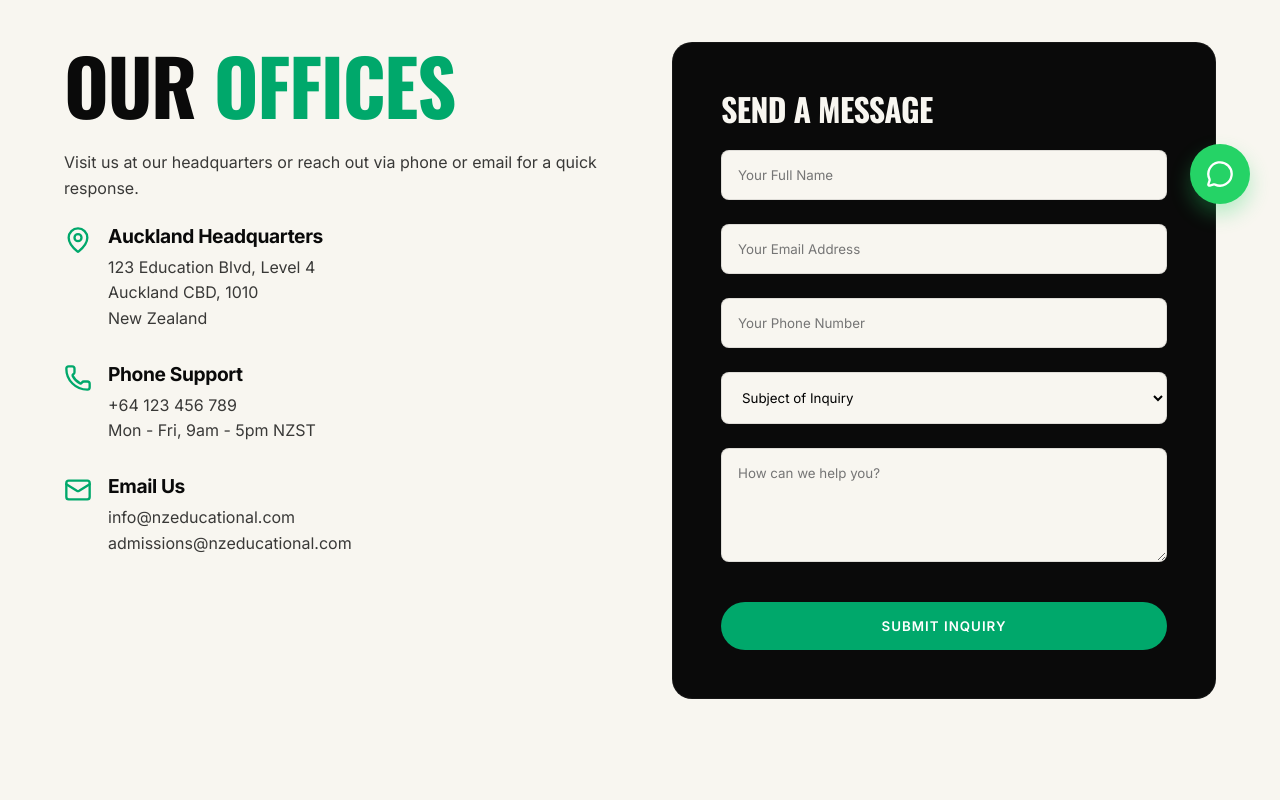
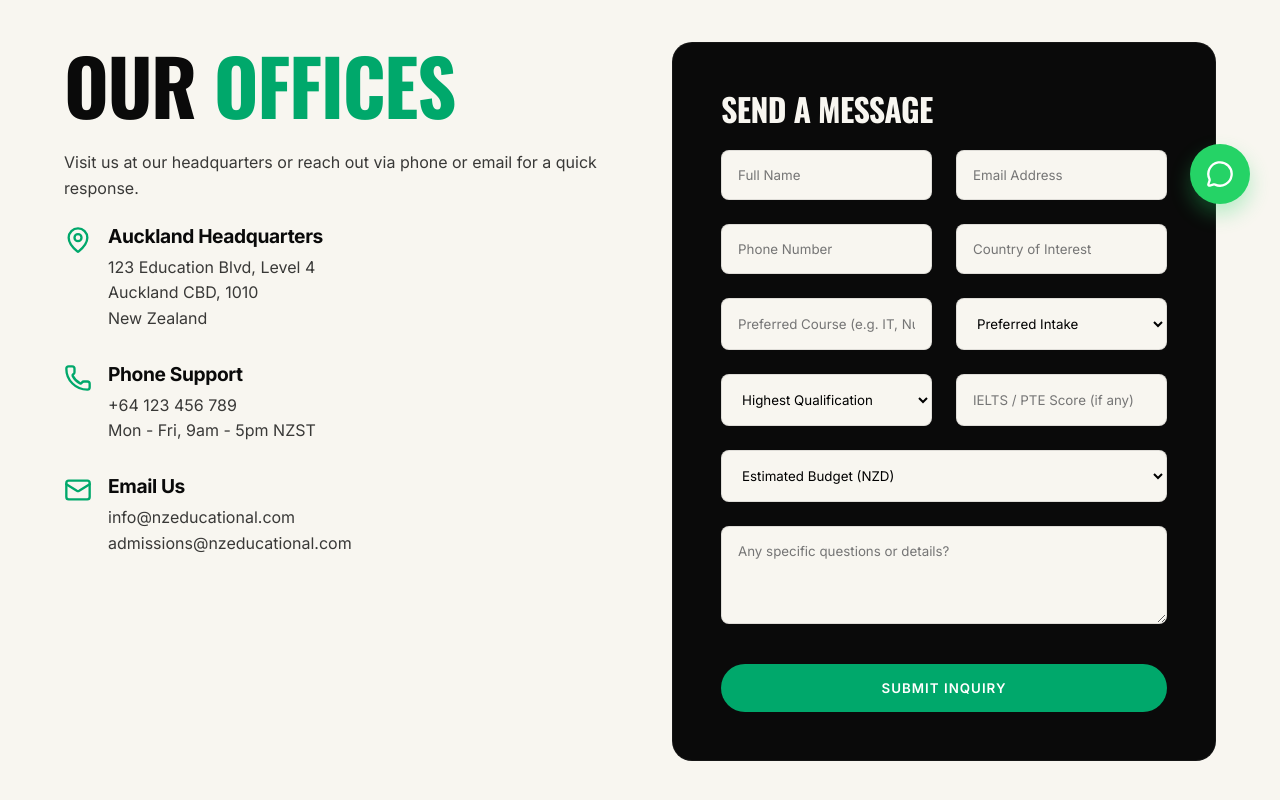
Before and after one commit to DUTCHBOYYOBHCTUD/joppy, a React (Vite) app: page /contact in a window 1280 px wide. Shown: the part 566-1366 px from the top of the page. Built offline with nearby package versions, Linux system fonts and the light colour scheme.

Commit message:
Support dual email templates for company and student

```diff
--- a/src/pages/Contact.jsx
+++ b/src/pages/Contact.jsx
@@ -15,20 +15,33 @@ const Contact = () => {
     setIsSubmitting(true);
     setSubmitStatus(null);
 
-    emailjs.sendForm(
+    // Send email to company
+    const sendToCompany = emailjs.sendForm(
       import.meta.env.VITE_EMAILJS_SERVICE_ID,
-      import.meta.env.VITE_EMAILJS_TEMPLATE_ID,
+      import.meta.env.VITE_EMAILJS_TEMPLATE_ID_COMPANY,
       form.current,
       import.meta.env.VITE_EMAILJS_PUBLIC_KEY
-    )
-    .then((result) => {
+    );
+
+    // Send auto-reply to student
+    const sendToStudent = emailjs.sendForm(
+      import.meta.env.VITE_EMAILJS_SERVICE_ID,
+      import.meta.env.VITE_EMAILJS_TEMPLATE_ID_STUDENT,
+      form.current,
+      import.meta.env.VITE_EMAILJS_PUBLIC_KEY
+    );
+
+    Promise.all([sendToCompany, sendToStudent])
+      .then(() => {
         setIsSubmitting(false);
         setSubmitStatus('success');
         e.target.reset();
-    }, (error) => {
+      })
+      .catch((error) => {
+        console.error("EmailJS Error:", error);
         setIsSubmitting(false);
         setSubmitStatus('error');
-    });
+      });
   };
 
   return (
@@ -85,17 +98,45 @@ const Contact = () => {
             >
               <h3 className="text-secondary-cream mb-4" style={{fontFamily: 'var(--font-heading)', fontSize: '2rem'}}>SEND A MESSAGE</h3>
               <form ref={form} className="contact-form" onSubmit={sendEmail}>
-                <input type="text" name="from_name" placeholder="Your Full Name" required />
-                <input type="email" name="user_email" placeholder="Your Email Address" required />
-                <input type="tel" name="phone_number" placeholder="Your Phone Number" />
-                <select name="subject" style={{ width: '100%', padding: '1rem', borderRadius: '8px', border: '1px solid rgba(0,0,0,0.1)', fontFamily: 'var(--font-body)', outline: 'none', background: 'var(--color-secondary-cream)' }}>
-                  <option value="">Subject of Inquiry</option>
-                  <option value="admission">University Admission</option>
-                  <option value="visa">Visa Assistance</option>
-                  <option value="scholarship">Scholarships</option>
-                  <option value="other">Other</option>
+                <div className="form-row">
+                  <input type="text" name="name" placeholder="Full Name" required />
+                  <input type="email" name="email" placeholder="Email Address" required />
+                </div>
+
+                <div className="form-row">
+                  <input type="tel" name="phone" placeholder="Phone Number" required />
+                  <input type="text" name="country" placeholder="Country of Interest" required />
+                </div>
+
+                <div className="form-row">
+                  <input type="text" name="course" placeholder="Preferred Course (e.g. IT, Nursing)" required />
+                  <select name="intake" required>
+                    <option value="">Preferred Intake</option>
+                    <option value="February / March">February / March</option>
+                    <option value="July / August">July / August</option>
+                    <option value="November">November</option>
+                  </select>
+                </div>
+
+                <div className="form-row">
+                  <select name="qualification" required>
+                    <option value="">Highest Qualification</option>
+                    <option value="High School">High School</option>
+                    <option value="Diploma">Diploma</option>
+                    <option value="Bachelors Degree">Bachelor's Degree</option>
+                    <option value="Masters Degree">Master's Degree</option>
+                  </select>
+                  <input type="text" name="english_score" placeholder="IELTS / PTE Score (if any)" />
+                </div>
+
+                <select name="budget" required>
+                  <option value="">Estimated Budget (NZD)</option>
+                  <option value="$15k - $25k">$15k - $25k</option>
+                  <option value="$25k - $35k">$25k - $35k</option>
+                  <option value="$35k+">$35k+</option>
                 </select>
-                <textarea name="message" placeholder="How can we help you?" rows="5" required></textarea>
+
+                <textarea name="message" placeholder="Any specific questions or details?" rows="4" required></textarea>
 
                 <button type="submit" className="btn btn-primary" style={{ width: '100%', marginTop: '1rem', opacity: isSubmitting ? 0.7 : 1 }} disabled={isSubmitting}>
                   {isSubmitting ? 'Sending...' : 'Submit Inquiry'}
--- a/src/pages/PageLayouts.css
+++ b/src/pages/PageLayouts.css
@@ -108,7 +108,7 @@
   gap: 1.5rem;
 }
 
-.contact-form input, .contact-form textarea {
+.contact-form input, .contact-form textarea, .contact-form select {
   width: 100%;
   padding: 1rem;
   border-radius: 8px;
@@ -119,8 +119,20 @@
   transition: border-color 0.3s;
 }
 
-.contact-form input:focus, .contact-form textarea:focus {
+.contact-form input:focus, .contact-form textarea:focus, .contact-form select:focus {
   border-color: var(--color-accent-emerald);
+}
+
+.form-row {
+  display: grid;
+  grid-template-columns: 1fr 1fr;
+  gap: 1.5rem;
+}
+
+@media (max-width: 600px) {
+  .form-row {
+    grid-template-columns: 1fr;
+  }
 }
 
 .office-card {
```
Also changed, not shown: 1 other file (tests, documents, lock files or other folders).
